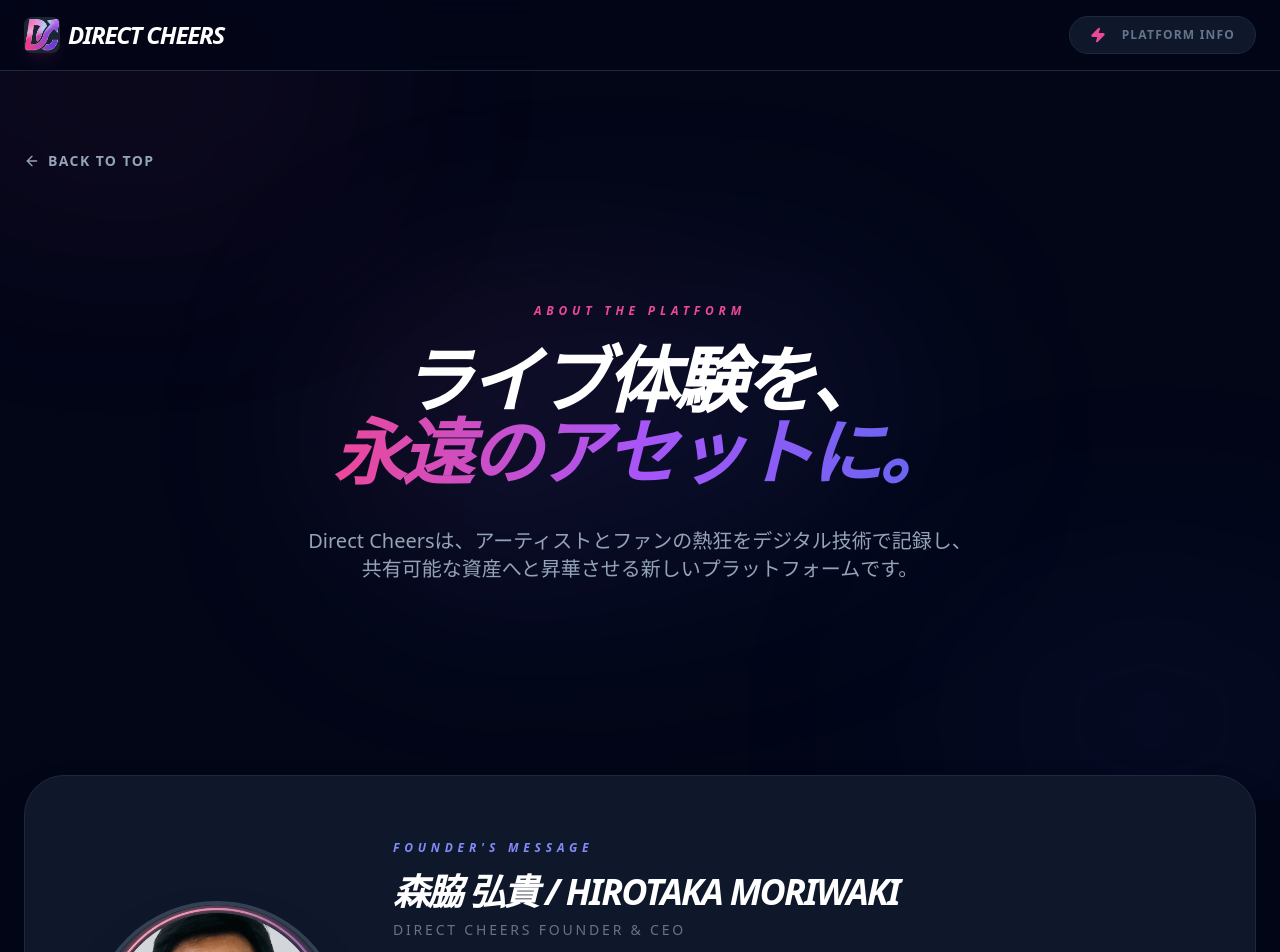
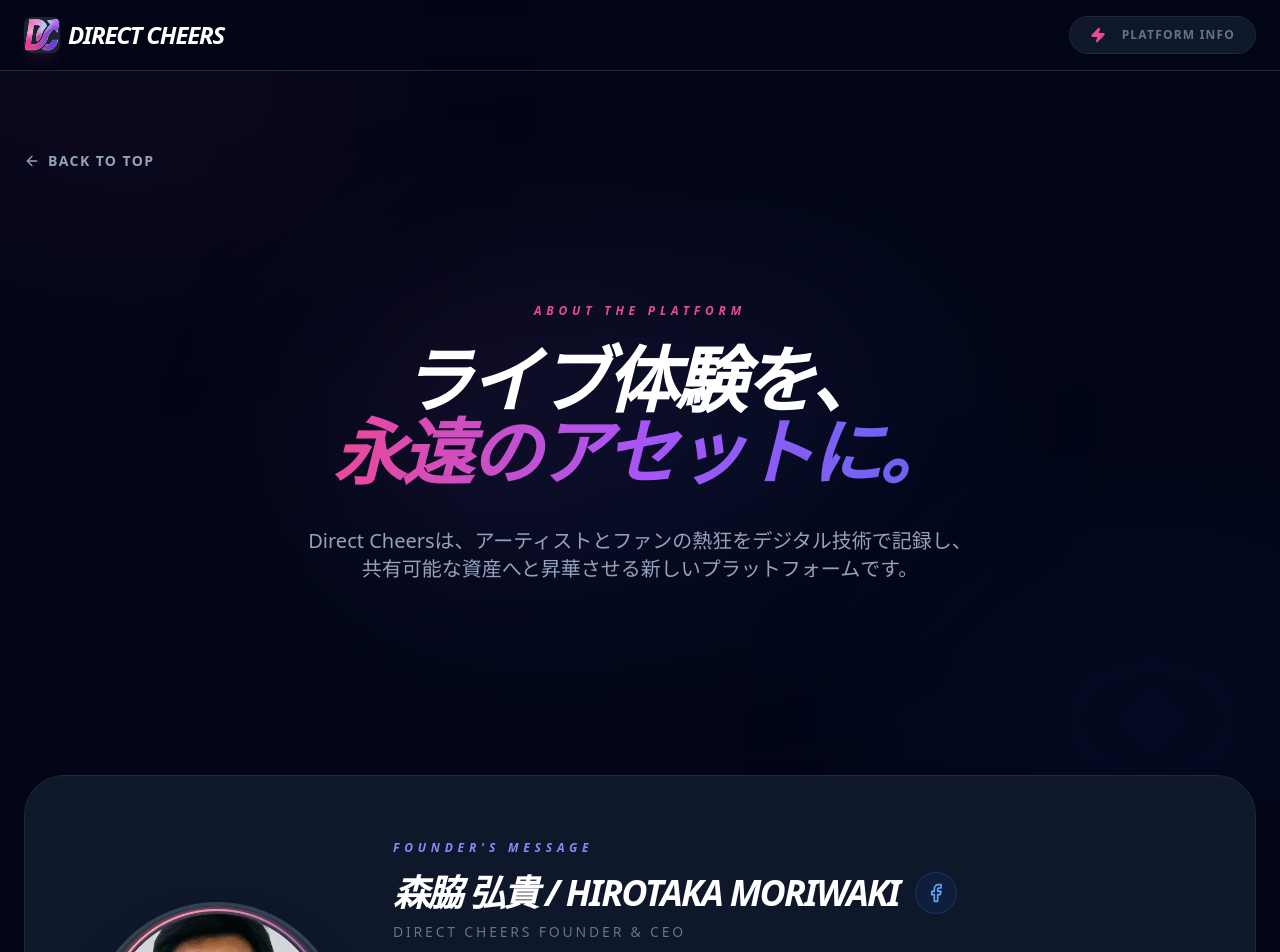
Before and after one commit to spacemindhiro/direct-cheers, a Next.js app: page /about in a window 1280 px wide. Shown: the top 952 px of the page. Built offline with nearby package versions, Linux system fonts and the light colour scheme.

Commit message:
about usに情報追加

```diff
--- a/app/about/page.tsx
+++ b/app/about/page.tsx
@@ -64,7 +64,21 @@
 
           <div className="flex-1">
             <span className="text-indigo-400 font-black italic tracking-[0.4em] text-xs uppercase mb-4 block">Founder's Message</span>
-            <h3 className="text-3xl md:text-4xl font-black text-white italic tracking-tighter uppercase mb-2">森脇 弘貴 / Hirotaka Moriwaki</h3>
+
+            {/* ✅ 名前とFacebookリンク */}
+            <div className="flex items-center gap-4 mb-2">
+              <h3 className="text-2xl md:text-4xl font-black text-white italic tracking-tighter uppercase">森脇 弘貴 / Hirotaka Moriwaki</h3>
+              <a
+                href="https://www.facebook.com/spacemind.hiro?locale=ja_JP"
+                target="_blank"
+                rel="noopener noreferrer"
+                className="p-2.5 bg-blue-600/10 hover:bg-blue-600/30 rounded-full transition-all text-blue-400 border border-blue-500/20 shadow-inner group"
+                title="Facebook: Spacemind Hiro"
+              >
+                <svg xmlns="http://www.w3.org/2000/svg" width="20" height="20" viewBox="0 0 24 24" fill="none" stroke="currentColor" strokeWidth="2" strokeLinecap="round" strokeLinejoin="round" className="group-hover:scale-110 transition-transform"><path d="M18 2h-3a5 5 0 0 0-5 5v3H7v4h3v8h4v-8h3l1-4h-4V7a1 1 0 0 1 1-1h3z"></path></svg>
+              </a>
+            </div>
+
             <p className="text-slate-500 font-medium uppercase tracking-[0.2em] text-sm mb-6">Direct Cheers Founder & CEO</p>
 
             {/* ✅ 資格バッジ（PMPリンク付き） */}
```
